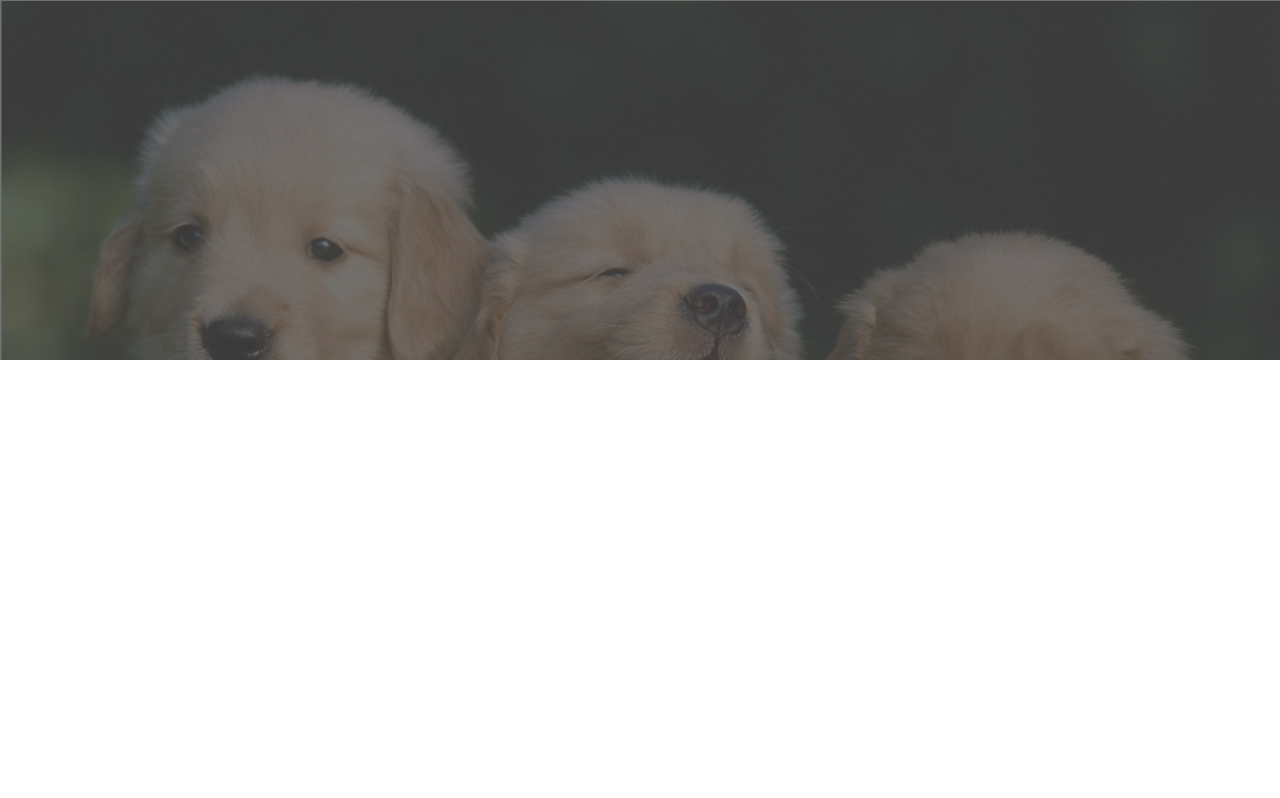
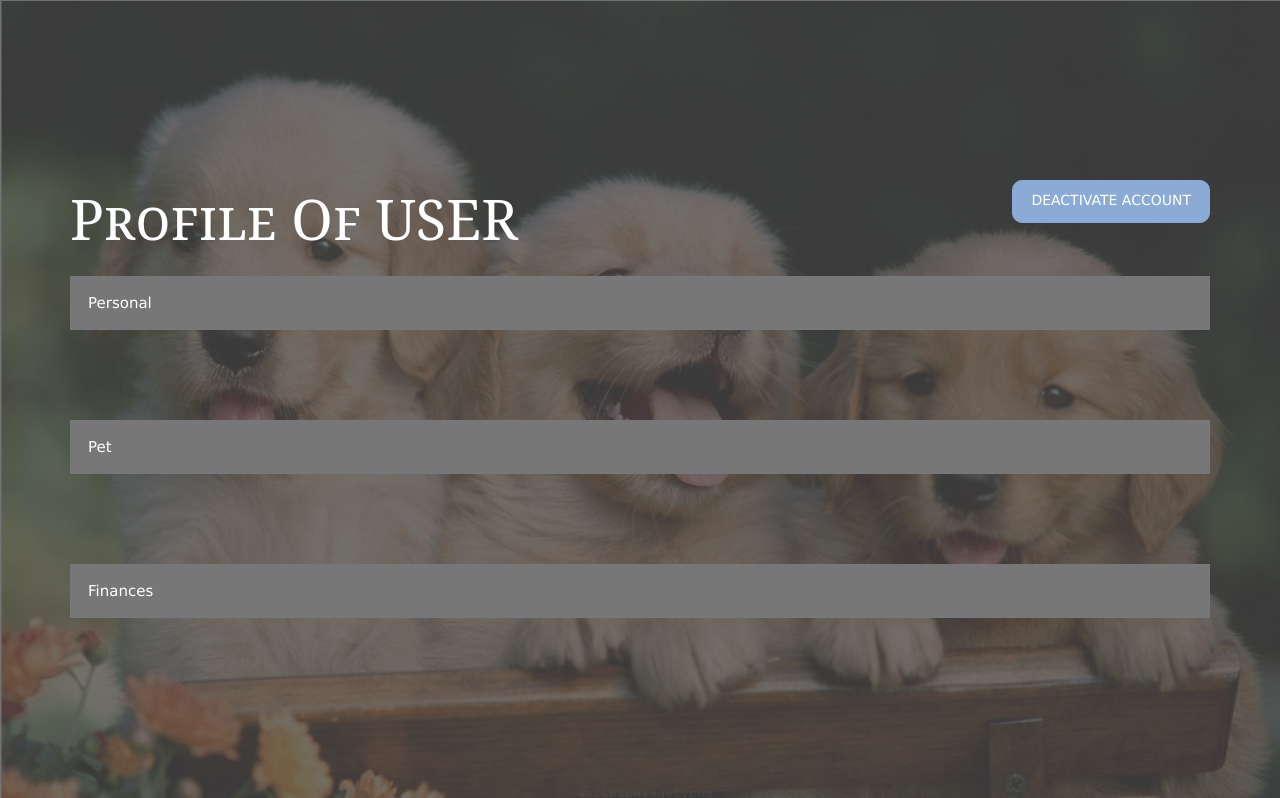
Before and after one commit to chuachengling/CS2102_2021_S1_Team7, a Flask app: template FlaskApp/templates/website temp/4_settings_profile.html in a window 1280 px wide. Shown: the part 185-983 px from the top of the page. Before the commit the page ends 545 px from the top, so only its background shows below. Run offline with Flask 2, Linux system fonts and the light colour scheme; the template is opened without the code that fills it, so the values that code supplies are empty; parts of the project's set-up code (start-up, migrations or seed data) failed here and were passed over; some libraries are stand-ins or nearby versions.

Commit message:
Added Page4
Only Personal Profile

```diff
--- a/FlaskApp/templates/website temp/4_settings_profile.html
+++ b/FlaskApp/templates/website temp/4_settings_profile.html
@@ -61,6 +61,83 @@ Licence URI: https://www.os-templates.com/template-terms
 <div class="wrapper bgded overlay" style="background-image:url('images/demo/backgrounds/bgg.png');">
   <div id="pageintro" class="hoc clear">
     <!-- ################################################################################################ -->
+    <article>
+      <div class="fl_left">
+        <h2 class="heading">Profile of USER</h2>
+      </div>
+      <div class="fl_right">
+        <a class="btn" href="#">DEACTIVATE ACCOUNT</a>
+      </div>
+    </article>
+    <br>
+    <article>
+      <button type="button" class="collapsible">Personal</button>
+        <div class="content" style="color:black">
+          <br>
+          <p>Personal Profile</p>
+          <p>Update Handphone Number:
+            <span><textarea rows="1" cols="20" style="color: grey">Enter new number here</textarea></span>
+          </p>
+          <p>Update Address:
+            <span><textarea rows="1" cols="20" style="color: grey">Enter new address here</textarea></span>
+          </p>
+          <p>Change Password:
+            <span><textarea rows="1" cols="20" style="color: grey">Enter new password here</textarea></span>
+          </p>
+          <form action="/action_page.php">
+            <label for="cars">Pets I can care for:</label>
+            <select name="cars" id="cars" multiple>
+              <option value="Cat">Cat</option>
+              <option value="Dog">Dog</option>
+              <option value="Rabbit">Rabbit</option>
+              <option value="Snake">Snake</option>
+            </select>
+          </form>
+          <div class="fl_right">
+            <footer><a class="btn" href="#">Update</a></footer>
+            <br>
+          </div>
+        </div>
+    </article>
+    <br><br><br><br>
+    <article>
+      <button type="button" class="collapsible">Pet</button>
+        <div class="content" style="color:black">
+          <br>
+          <p>Pet Profile</p>
+          <p>This is a test</p>
+          <p>This is a test</p>
+          <p>This is a test</p>
+          <p>This is a test</p>
+        </div>
+    </article>
+    <br><br><br><br>
+    <article>
+      <button type="button" class="collapsible">Finances</button>
+        <div class="content" style="color:black">
+          <br>
+          <p>This is a test</p>
+          <p>This is a test</p>
+          <p>This is a test</p>
+          <p>This is a test</p>
+          <p>This is a test</p>
+        </div>
+    </article>
+    <script>
+    var coll = document.getElementsByClassName("collapsible");
+    var j;
+    for (j = 0; j < coll.length; j++) {
+      coll[j].addEventListener("click", function() {
+        this.classList.toggle("active");
+        var content = this.nextElementSibling;
+        if (content.style.display === "block") {
+          content.style.display = "none";
+        } else {
+          content.style.display = "block";
+        }
+      });
+    }
+    </script> <!-- Don't need open -->
 </div>
 </div>
 </body>
--- a/FlaskApp/templates/website temp/layout/styles/framework.css
+++ b/FlaskApp/templates/website temp/layout/styles/framework.css
@@ -210,3 +210,46 @@ address, article, aside, figcaption, figure, footer, header, main, nav, section{
 .ratingControl-stars--half {
   width: 13.6px;
 }
+
+
+/* For Collapsible
+--------------------------------------------------------------------------------------------------------------- */
+
+.collapsible {
+  background-color: #777;
+  color: white;
+  cursor: pointer;
+  padding: 18px;
+  width: 100%;
+  border: none;
+  text-align: left;
+  outline: none;
+  font-size: 15px;
+}
+
+.active, .collapsible:hover {
+  background-color: #555;
+}
+
+.content {
+  padding: 0 18px;
+  display: none;
+  overflow: hidden;
+  background-color: #f1f1f1;
+}
+<script>
+var coll = document.getElementsByClassName("collapsible");
+var i;
+
+for (i = 0; i < coll.length; i++) {
+  coll[i].addEventListener("click", function() {
+    this.classList.toggle("active");
+    var content = this.nextElementSibling;
+    if (content.style.display === "block") {
+      content.style.display = "none";
+    } else {
+      content.style.display = "block";
+    }
+  });
+}
+</script>
```
